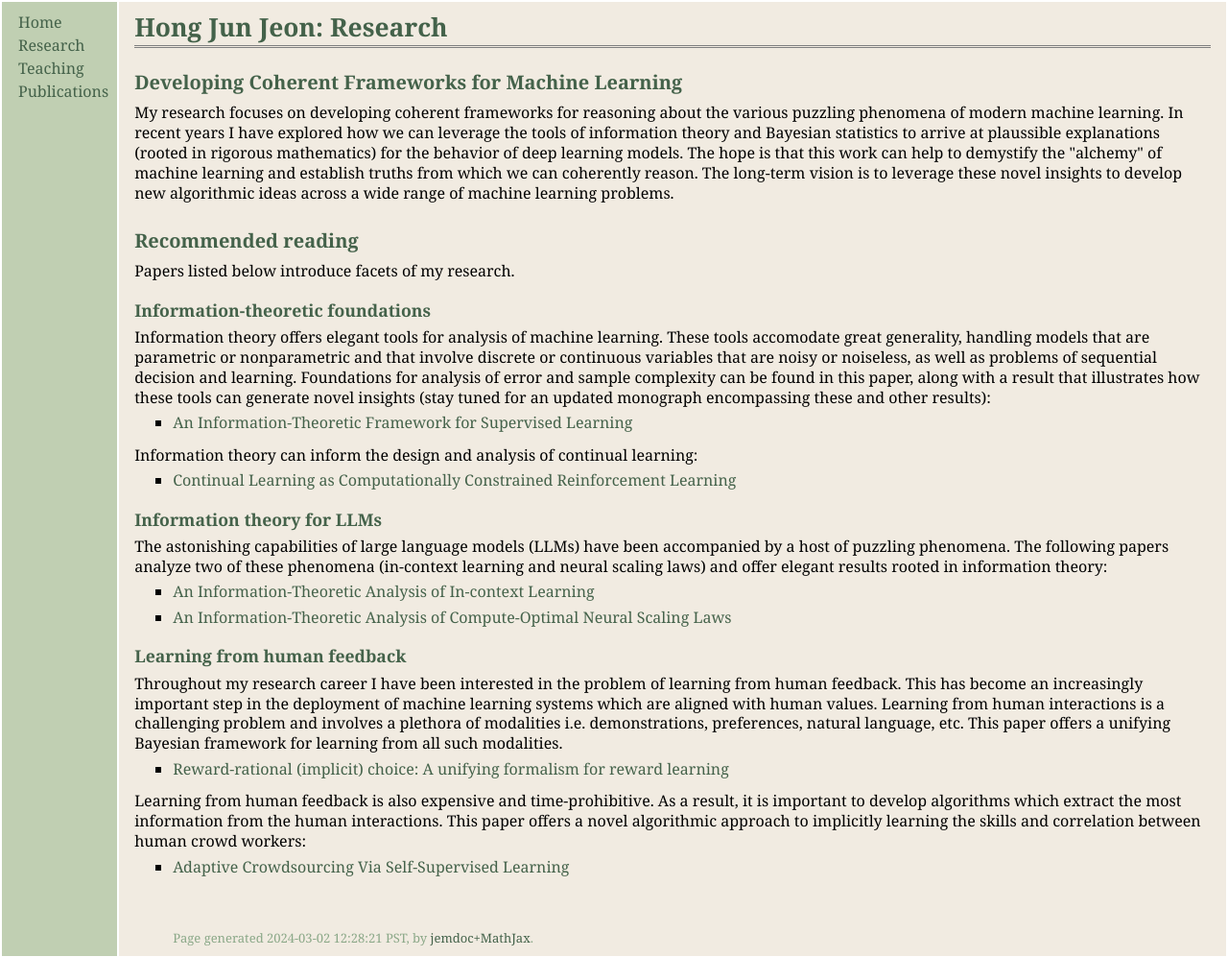
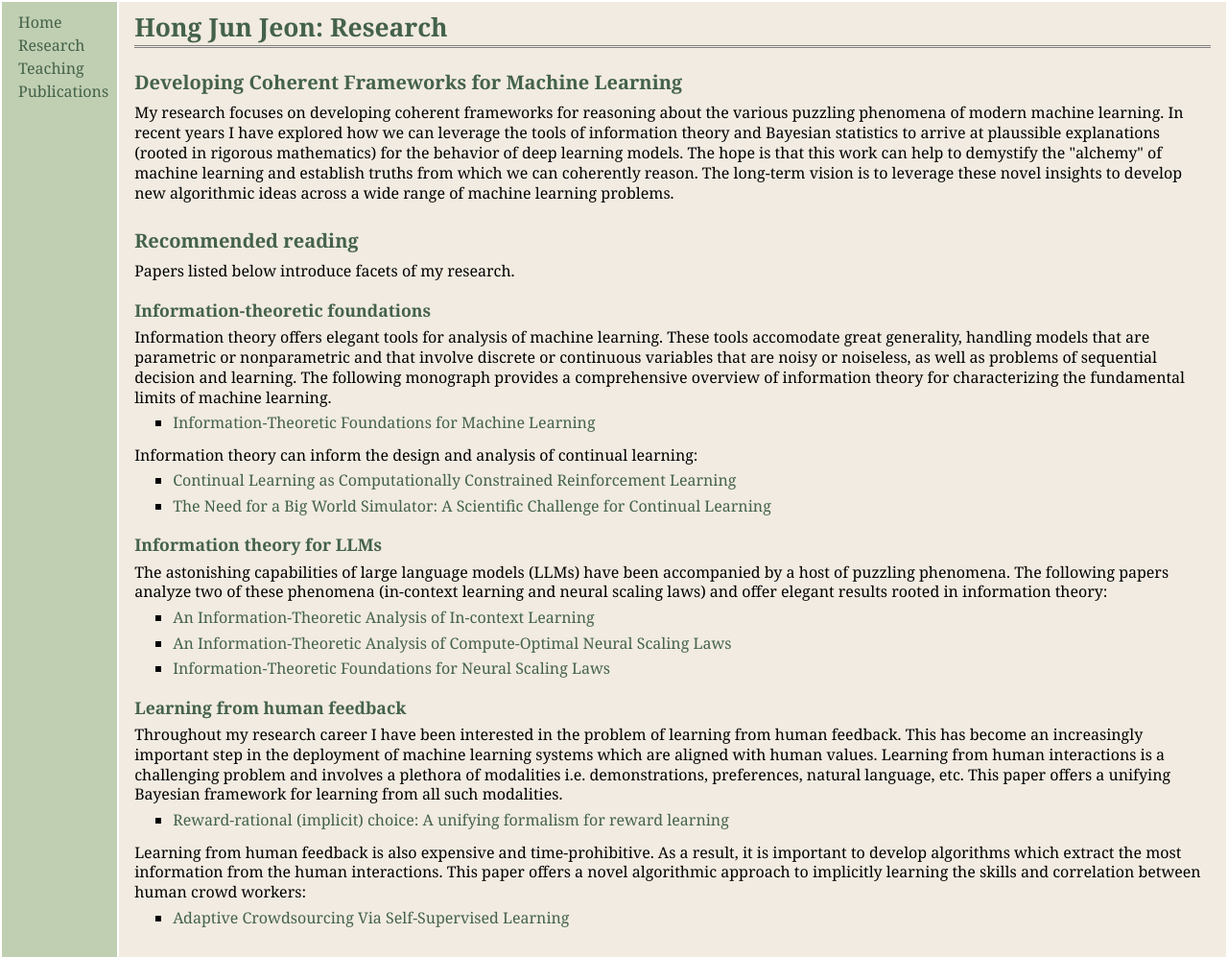
Before and after one commit to hjj3on/hjj3on.github.io, a plain HTML site: page research.html in a window 1280 px wide. Shown: the top 997 px of the page at 96% size. Drawn offline with Linux system fonts and the light colour scheme.

Commit message:
Update research agenda/monograph

```diff
--- a/research.html
+++ b/research.html
@@ -28,10 +28,10 @@
     </p>
     <h3>Information-theoretic foundations</h3>
     <p>Information theory offers elegant tools for analysis of machine learning.  These tools accomodate great generality, handling models that are parametric or nonparametric and that involve discrete or continuous variables that are noisy or noiseless, as well as problems of sequential decision and learning.
-        Foundations for analysis of error and sample complexity can be found in this paper, along with a result that illustrates how these tools can generate novel insights (stay tuned for an updated monograph encompassing these and other results):
+        The following monograph provides a comprehensive overview of information theory for characterizing the fundamental limits of machine learning.
     </p>
     <ul>
-    <li><p><a href="https://arxiv.org/abs/2203.00246" target="“blank”">An Information-Theoretic Framework for Supervised Learning</a>
+    <li><p><a href="https://arxiv.org/abs/2407.12288" target="“blank”">Information-Theoretic Foundations for Machine Learning</a>
     </p>
     </li>
     </ul>
@@ -39,6 +39,9 @@
     </p>
     <ul>
     <li><p><a href="https://arxiv.org/abs/2307.04345" target="“blank”">Continual Learning as Computationally Constrained Reinforcement Learning</a>
+    </p>
+    </li>
+    <li><p><a href="https://arxiv.org/abs/2408.02930" target="“blank”">The Need for a Big World Simulator: A Scientific Challenge for Continual Learning</a>
     </p>
     </li>
     </ul>
@@ -51,6 +54,9 @@
     </p>
     </li>
     <li><p><a href="https://arxiv.org/abs/2212.01365" target="“blank”">An Information-Theoretic Analysis of Compute-Optimal Neural Scaling Laws</a>
+    </p>
+    </li>
+    <li><p><a href="https://arxiv.org/abs/2407.01456" target="“blank”">Information-Theoretic Foundations for Neural Scaling Laws</a>
     </p>
     </li>
     </ul>
```
